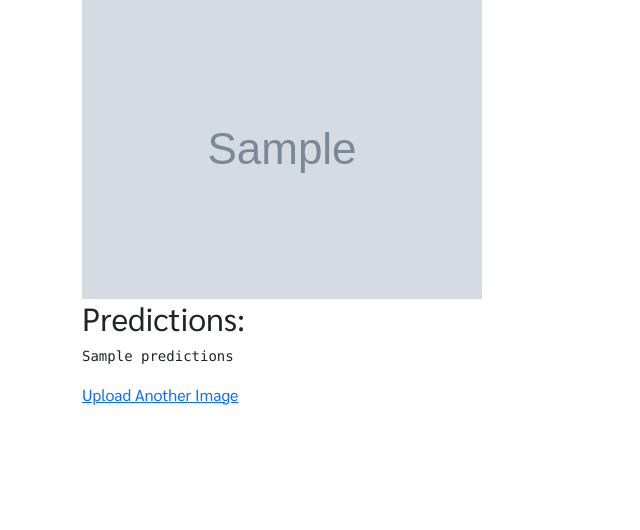
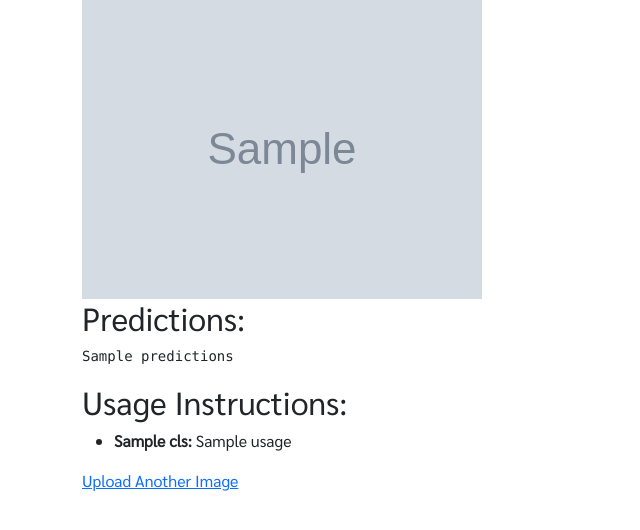
Before and after one commit to orakanya08/drug_detection, a FastAPI app: template templates/result.html in a window 1280 px wide. Shown: the part 103-633 px from the top of the page, without its empty margins (0-640 px from the left). Run offline with FastAPI, Linux system fonts and the light colour scheme; the template is opened without the code that fills it: most values are stand-ins (such as "Sample title", 1, 10 or a date in 2020); grey boxes marked "Sample" are stand-in pictures; some libraries are stand-ins or nearby versions.

Commit message:
Update result.html

```diff
--- a/templates/result.html
+++ b/templates/result.html
@@ -1,14 +1,17 @@
 <!DOCTYPE html>
 <html lang="en">
+
 <head>
     <meta charset="UTF-8">
     <meta name="viewport" content="width=device-width, initial-scale=1.0">
     <title>Result</title>
 
     <link href='https://fonts.googleapis.com/css?family=Sarabun' rel='stylesheet'>
-    <link href="https://cdn.jsdelivr.net/npm/bootstrap@5.3.3/dist/css/bootstrap.min.css" rel="stylesheet" integrity="sha384-QWTKZyjpPEjISv5WaRU9OFeRpok6YctnYmDr5pNlyT2bRjXh0JMhjY6hW+ALEwIH" crossorigin="anonymous">
+    <link href="https://cdn.jsdelivr.net/npm/bootstrap@5.3.3/dist/css/bootstrap.min.css" rel="stylesheet"
+        integrity="sha384-QWTKZyjpPEjISv5WaRU9OFeRpok6YctnYmDr5pNlyT2bRjXh0JMhjY6hW+ALEwIH" crossorigin="anonymous">
 
 </head>
+
 <body>
     <div class="container">
         <h1>Detection Results</h1>
@@ -20,15 +23,25 @@
             <h2>Predictions:</h2>
             <pre>{{ predictions }}</pre>
         </div>
+
+        <h2>Usage Instructions:</h2>
+        <ul>
+            {% for cls, usage in usage_instructions %}
+            <li><strong>{{ cls }}:</strong> {{ usage }}</li>
+            {% endfor %}
+        </ul>
         <a href="/">Upload Another Image</a>
     </div>
 
-    <script src="https://cdn.jsdelivr.net/npm/bootstrap@5.3.3/dist/js/bootstrap.bundle.min.js" integrity="sha384-YvpcrYf0tY3lHB60NNkmXc5s9fDVZLESaAA55NDzOxhy9GkcIdslK1eN7N6jIeHz" crossorigin="anonymous"></script>
+    <script src="https://cdn.jsdelivr.net/npm/bootstrap@5.3.3/dist/js/bootstrap.bundle.min.js"
+        integrity="sha384-YvpcrYf0tY3lHB60NNkmXc5s9fDVZLESaAA55NDzOxhy9GkcIdslK1eN7N6jIeHz"
+        crossorigin="anonymous"></script>
 
 </body>
 
 <style>
-    html,body{
+    html,
+    body {
         font-family: 'Sarabun';
     }
 </style>
```
